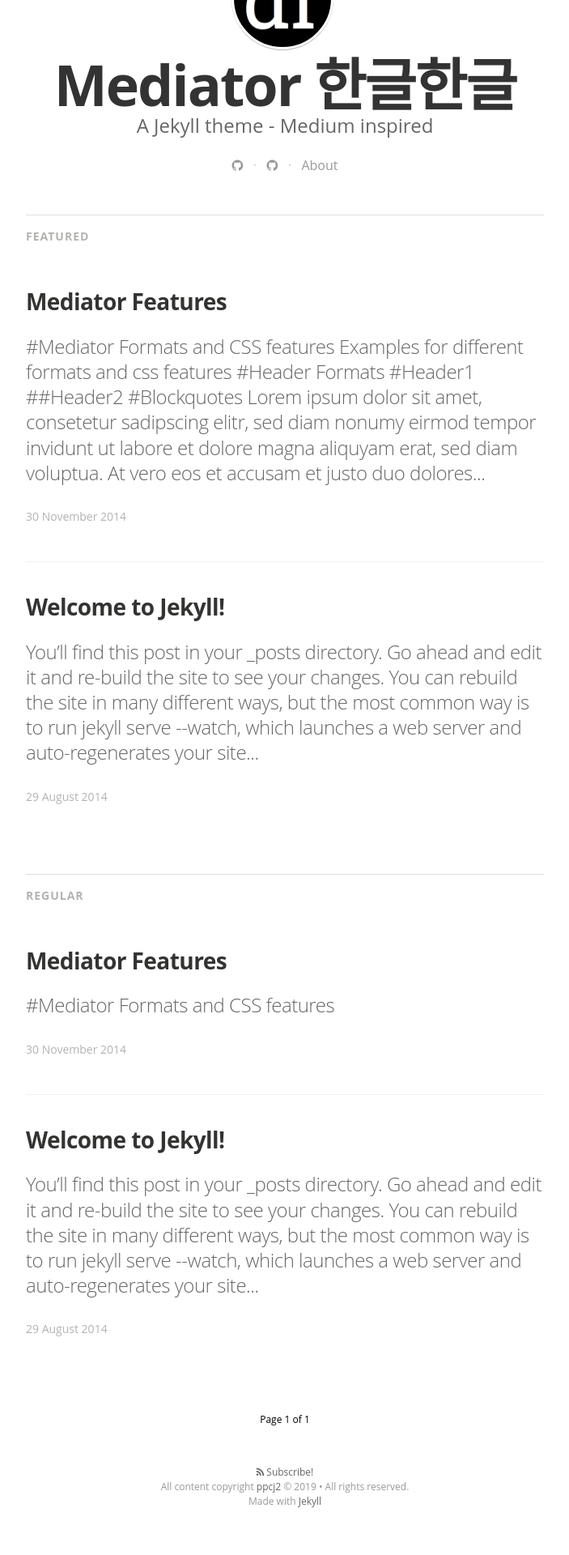
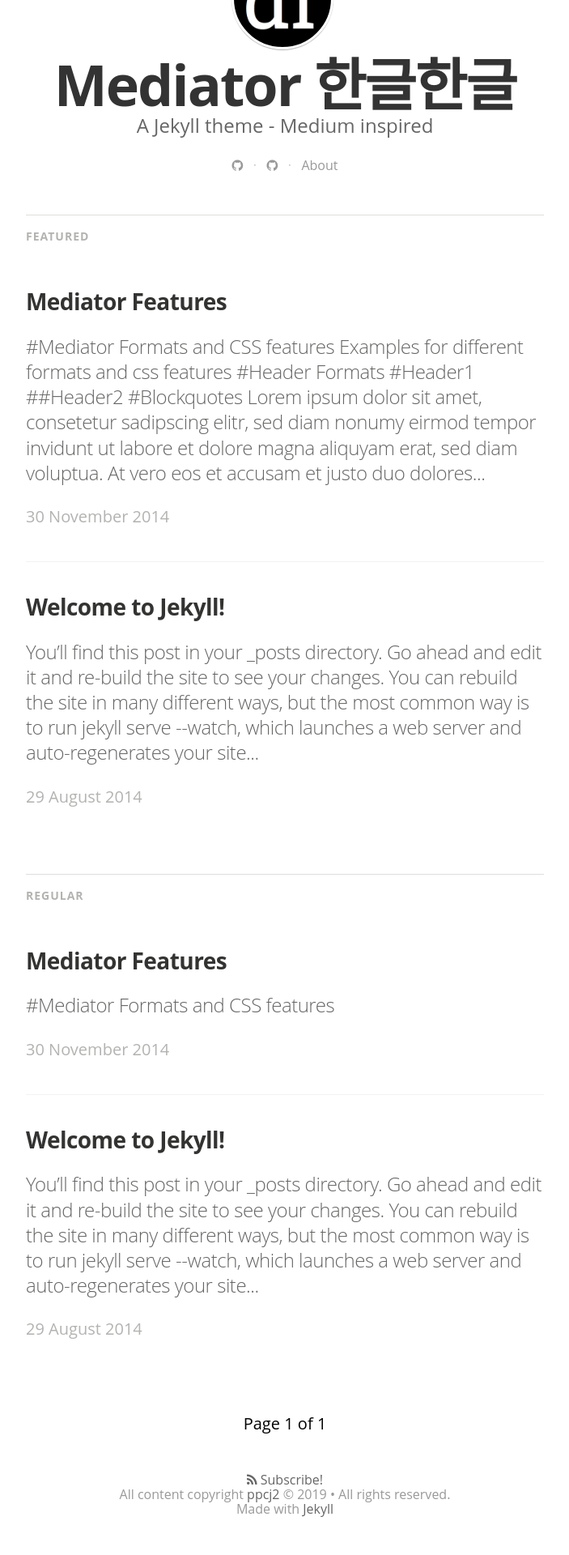
Before and after one commit to ppcj2/ppcj2.github.io, a Jekyll site: the page built from index.html, in a window 1280 px wide. Shown: the part 455-2375 px from the top of the page at 81% size, without its empty margins (288-991 px from the left). Built offline with Jekyll 4.4.1, drawn with Linux system fonts in a browser that asks for light colours; nearby versions of some CDN libraries; some web fonts are replaced; the list of posts is cut into pages by our own code.

Commit message:
change font size

```diff
--- a/css/main.sass
+++ b/css/main.sass
@@ -162,7 +162,7 @@ body
       line-height: 1.3
       color: #666665
     .post-meta
-      font-size: 14px
+      font-size: 20px
       color: #b3b3b1
       line-height: 30px
       a
@@ -193,7 +193,7 @@ body
 .pagination
   text-align: center
   padding: $rs*3 0 0
-  font-size: $rs/4*3
+  font-size: $rs/4*5
   a
     color: #999
     text-decoration: none
@@ -223,7 +223,7 @@ body
   padding: $rs*3 0
   width: 100%
   max-width: 640px
-  font-size: $rs/4*3
+  font-size: $rs/4*4
   text-align: center
   color: #999
   line-height: $rs*1.1
@@ -510,7 +510,7 @@ body
         padding: 0
         color: #333
         text-align: left
-        font-size: 14px
+        font-size: 18px
         line-height: 1.3
         color: #999
         a
```
